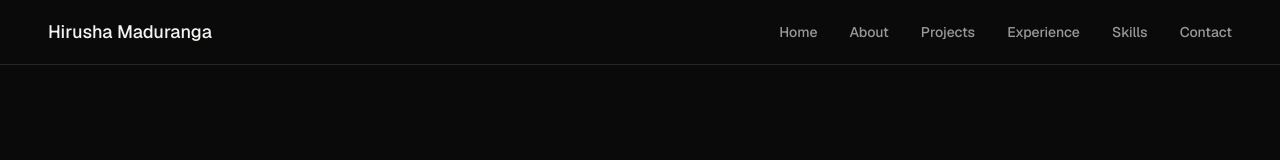
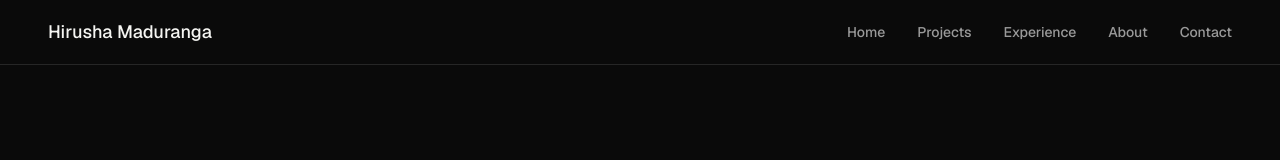
Before and after one commit to hirushaMaduranga/HirushaMaduranga-portfolio, a Next.js app: page / in a window 1280 px wide. Shown: the top 160 px of the page. Built offline with nearby package versions, Linux system fonts and the light colour scheme.

Commit message:
set navbar ts

```diff
--- a/components/layout/navbar.tsx
+++ b/components/layout/navbar.tsx
@@ -5,10 +5,9 @@ import Link from "next/link";
 
 const navLinks = [
   { name: "Home", href: "#home" },
-  { name: "About", href: "#about" },
   { name: "Projects", href: "#projects" },
   { name: "Experience", href: "#experience" },
-  { name: "Skills", href: "#skills" },
+  { name: "About", href: "#about" },
   { name: "Contact", href: "#contact" },
 ];
 
```
